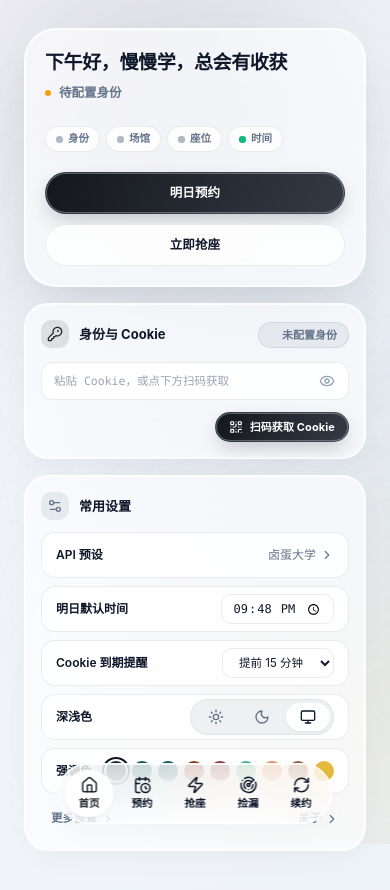
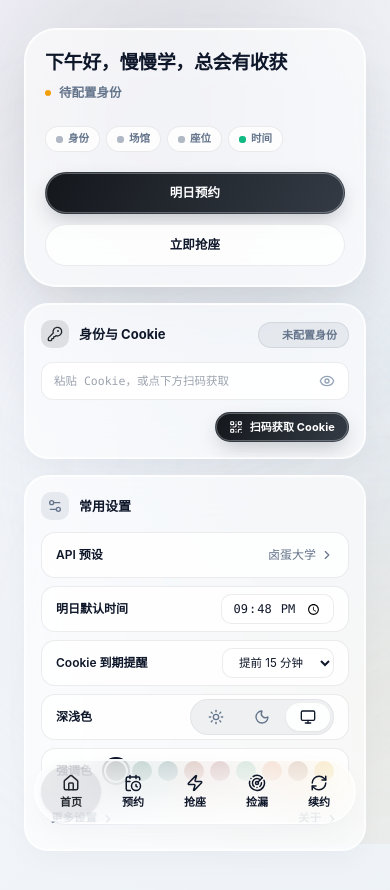
Before and after one commit to VenenoSix24/igolib-ldu, a React (Vite) app: page /app/home in a window 390 px wide. Shown: the top 890 px of the page. Built offline with nearby package versions, Linux system fonts and the light colour scheme.

Commit message:
fix: 手机端顶部安全区适配与底部导航栏重设计

```diff
--- a/src/app/layout/AppShell.tsx
+++ b/src/app/layout/AppShell.tsx
@@ -12,7 +12,10 @@ export function AppShell() {
   const islandVisible = useIslandVisible(1000);
 
   return (
-    <div className="app-root relative min-h-[100dvh]" style={{ background: "var(--bg)" }}>
+    <div
+      className="app-root relative min-h-[100dvh]"
+      style={{ background: "var(--bg)", paddingTop: "env(safe-area-inset-top)", paddingBottom: "env(safe-area-inset-bottom)" }}
+    >
       <div className="aurora" aria-hidden="true"><i /><i /><i /></div>
       <TaskIsland />
       <div
--- a/src/app/layout/Dock.tsx
+++ b/src/app/layout/Dock.tsx
@@ -12,7 +12,7 @@ export function Dock() {
   return createPortal(
     <nav
       aria-label="底部导航"
-      className="glass fixed bottom-5 left-1/2 z-10 flex -translate-x-1/2 gap-1 rounded-full p-1.5 md:hidden"
+      className="glass fixed bottom-[calc(env(safe-area-inset-bottom)+20px)] left-1/2 z-10 flex -translate-x-1/2 items-stretch gap-0.5 rounded-full p-1.5 md:hidden"
     >
       {NAV_ITEMS.filter((item) => item.dock).map(({ path, shortLabel, icon: Icon }) => (
         <NavLink key={path} to={path} className={({ isActive }) => cn("dockitem", isActive && "on")}>
--- a/src/index.css
+++ b/src/index.css
@@ -553,10 +553,10 @@ html[data-theme="dark"] .tooth.miss { color:#fcd34d }
 html[data-theme="dark"] .navitem.on { color:var(--acc-hi) }
 
 /* 手机 dock 项 */
-.dockitem { display:flex; flex-direction:column; align-items:center; gap:2px; padding:6px 14px 5px; border-radius:999px;
-  font-size:10.5px; font-weight:600; color:var(--ink); transition:all .2s; white-space:nowrap }
-.dockitem.on { background:var(--glass-3); color:var(--pri-text); box-shadow:var(--sh-row) }
-html[data-theme="dark"] .dockitem.on { background:color-mix(in srgb,var(--pri) 30%,transparent); color:var(--acc-hi) }
+.dockitem { display:flex; flex-direction:column; align-items:center; justify-content:center; gap:2px; padding:8px 19px 7px; border-radius:999px;
+  font-size:11px; font-weight:600; color:var(--ink); transition:all .2s; white-space:nowrap }
+.dockitem.on { background:rgba(15,23,42,0.08); color:var(--pri-text); box-shadow:var(--sh-row) }
+html[data-theme="dark"] .dockitem.on { background:rgba(148,163,184,0.18); color:var(--acc-hi) }
 .dockitem:active { transform:scale(.94) }
 
 /* 页面进场 */
@@ -620,7 +620,7 @@ html[data-theme="dark"] .ti-err { color:#fda4af }
 @layer components {
 
 /* 事件驱动：空闲时收起（任务运行 / 临近触发 / 事件未消隐时浮现） */
-.isle { position:fixed; top:12px; left:50%; transform:translateX(-50%); z-index:50; height:40px; padding:0 16px;
+.isle { position:fixed; top:calc(env(safe-area-inset-top, 0px) + 12px); left:50%; transform:translateX(-50%); z-index:50; height:40px; padding:0 16px;
   border-radius:999px; background:rgba(2,6,23,0.95); backdrop-filter:blur(24px); color:#fff;
   box-shadow:var(--sh-island); display:flex; align-items:center; gap:12px; border:1px solid rgba(255,255,255,0.1);
   transition:opacity .3s cubic-bezier(.3,1.2,.4,1), transform .3s cubic-bezier(.3,1.2,.4,1); cursor:pointer; white-space:nowrap }
@@ -643,15 +643,15 @@ html[data-theme="dark"] .ti-err { color:#fda4af }
 .isle .eq i:nth-child(3) { height:6px; background:rgba(16,185,129,0.7); animation-delay:.36s }
 .isle .eq.idle i { animation-play-state:paused; opacity:.4; height:5px }
 @keyframes eq { 0%,100%{transform:scaleY(1)} 50%{transform:scaleY(.45)} }
-.isle-pop { position:fixed; top:58px; left:50%; transform:translateX(-50%) translateY(-6px); z-index:49; width:min(340px,92vw);
+.isle-pop { position:fixed; top:calc(env(safe-area-inset-top, 0px) + 58px); left:50%; transform:translateX(-50%) translateY(-6px); z-index:49; width:min(340px,92vw);
   background:var(--glass-3); backdrop-filter:blur(24px) saturate(1.5); -webkit-backdrop-filter:blur(24px) saturate(1.5);
   border:1px solid var(--gborder); border-radius:24px; box-shadow:var(--sh-glass); padding:16px;
   opacity:0; pointer-events:none; transition:opacity .25s cubic-bezier(.3,1.1,.4,1), transform .25s cubic-bezier(.3,1.1,.4,1) }
 .isle-pop.open { opacity:1; transform:translateX(-50%) translateY(0); pointer-events:auto }
 
 @media (max-width:860px) {
-  .isle { top:10px; height:34px; padding:0 12px; gap:8px }
+  .isle { top:calc(env(safe-area-inset-top, 0px) + 10px); height:34px; padding:0 12px; gap:8px }
   .isle .il-txt { max-width:110px; overflow:hidden; text-overflow:ellipsis }
-  .isle-pop { top:50px; width:300px }
+  .isle-pop { top:calc(env(safe-area-inset-top, 0px) + 50px); width:300px }
 }
 }
```
